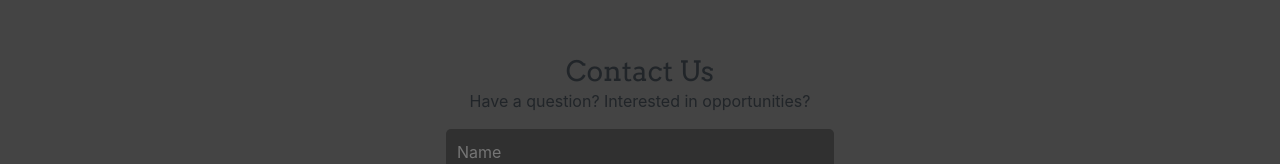
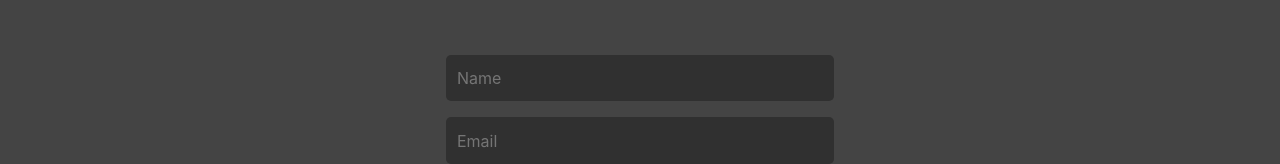
Before and after one commit to TomDowling/portfolio-1, a Next.js app: page / in a window 1280 px wide. Shown: the part 3321-3485 px from the top of the page. Built offline with nearby package versions, Linux system fonts and the light colour scheme; some icons are missing.

Commit message:
Edit: Remove old contact form details

```diff
--- a/Components/Forms/Contact.js
+++ b/Components/Forms/Contact.js
@@ -27,11 +27,9 @@ class Contact extends React.Component {
 	handleChange = e => this.setState({[e.target.name]: e.target.value})
 
 	render() {
-		const {name, email, type, message} = this.state
+		const {name, email, message} = this.state
 		return (
 			<form onSubmit={this.handleSubmit} id="contact">
-				<h3 class="text-center mb-0">Contact us</h3>
-				<p>Have a question? Interested in opportunities?</p>
 				<div className="form-group">
 					<input
 						type="text"
```
